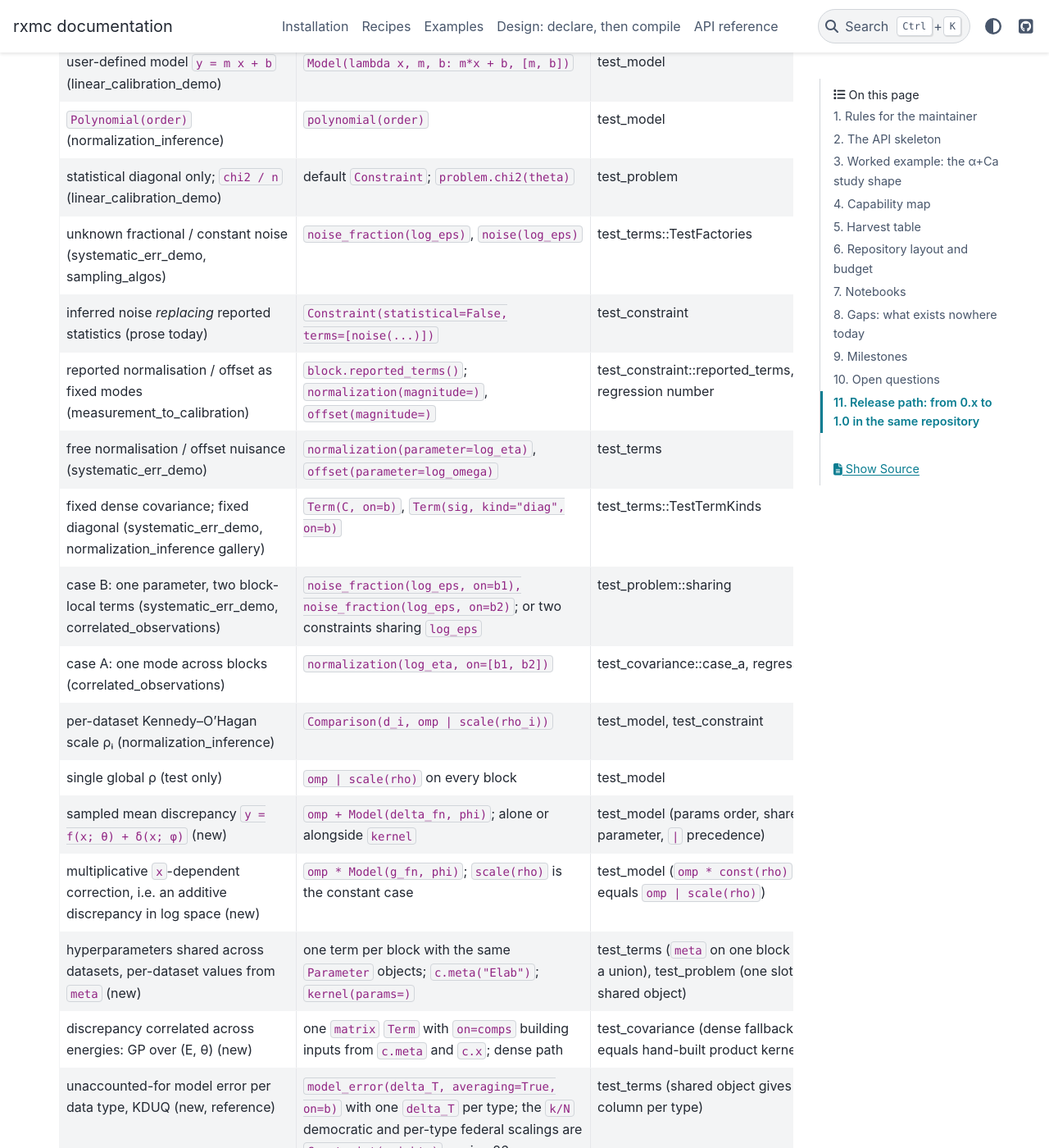
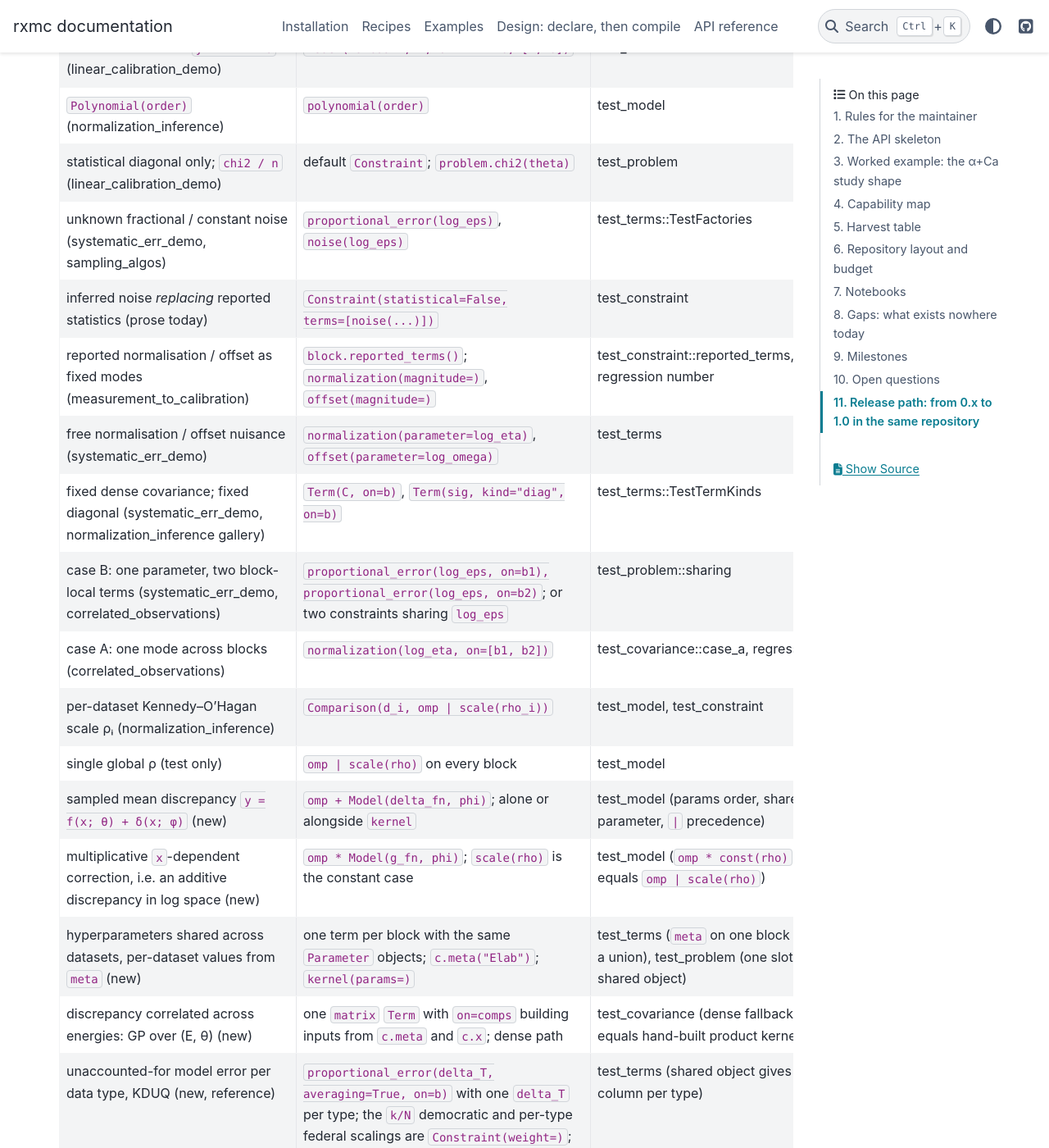
Before and after one commit to beykyle/rxmc, a Sphinx documentation site: the page built from docs/groundup_design.md, in a window 1280 px wide and 1400 px high, scrolled down 13852 px. Shown: the whole window at 82% size. Built offline with Sphinx 7.4.7 and the PyData theme 0.15.4, drawn with Linux system fonts in a browser that asks for light colours; pages that are not in the unit, such as notebooks, are missing from menus; the version number could not be read and is left out; some of the changed text lies outside the part shown.

Commit message:
Merge noise_fraction and model_error into proportional_error
Both factories built the same diagonal term scaled by a basis; the only
difference was which basis.  One factory with an `averaging` flag says it
once: `z = ym`, or `z = 0.5 * (y + ym)` when `averaging`.

Note the default changed.  `model_error` defaulted to `averaging=True`;
`proportional_error` defaults to `False`, the old `noise_fraction`
behaviour.  A caller porting `model_error(delta)` by name substitution
silently moves to the `ym` basis and must pass `averaging=True` to keep
the KDUQ spelling, as recipe 26 and the gp_discrepancy notebook now do.

Renamed throughout the docs, the recipes, the tests, and gp_discrepancy.

```diff
--- a/docs/api.rst
+++ b/docs/api.rst
@@ -49,8 +49,7 @@
    rxmc.terms.offset
    rxmc.terms.normalization
    rxmc.terms.noise
-   rxmc.terms.noise_fraction
-   rxmc.terms.model_error
+   rxmc.terms.proportional_error
    rxmc.terms.systematic
    rxmc.terms.kernel
    rxmc.terms.ones
--- a/docs/groundup_design.md
+++ b/docs/groundup_design.md
@@ -307,8 +307,7 @@
 offset(magnitude=None, parameter=None, mask=None, log=True, on=None)
 normalization(magnitude=None, parameter=None, mask=None, log=True, on=None)
 noise(parameter, log=True, basis=None, basis_params=(), on=None, coords=None)
-noise_fraction(parameter, log=True, on=None)
-model_error(parameter, averaging=True, log=True, on=None)
+proportional_error(parameter, averaging=False, log=True, on=None)
 systematic(parameter, basis, log=True, basis_params=(), on=None, coords=None)
 kernel(kernel, coords=None, amplitude=None, amplitude_params=(), jitter=1e-10,
        prefix="discrepancy", params=None, on=None) -> KernelTerm
@@ -706,12 +705,12 @@
 | user-defined model `y = m x + b` (linear_calibration_demo) | `Model(lambda x, m, b: m*x + b, [m, b])` | test_model |
 | `Polynomial(order)` (normalization_inference) | `polynomial(order)` | test_model |
 | statistical diagonal only; `chi2 / n` (linear_calibration_demo) | default `Constraint`; `problem.chi2(theta)` | test_problem |
-| unknown fractional / constant noise (systematic_err_demo, sampling_algos) | `noise_fraction(log_eps)`, `noise(log_eps)` | test_terms::TestFactories |
+| unknown fractional / constant noise (systematic_err_demo, sampling_algos) | `proportional_error(log_eps)`, `noise(log_eps)` | test_terms::TestFactories |
 | inferred noise *replacing* reported statistics (prose today) | `Constraint(statistical=False, terms=[noise(...)])` | test_constraint |
 | reported normalisation / offset as fixed modes (measurement_to_calibration) | `block.reported_terms()`; `normalization(magnitude=)`, `offset(magnitude=)` | test_constraint::reported_terms, regression number |
 | free normalisation / offset nuisance (systematic_err_demo) | `normalization(parameter=log_eta)`, `offset(parameter=log_omega)` | test_terms |
 | fixed dense covariance; fixed diagonal (systematic_err_demo, normalization_inference gallery) | `Term(C, on=b)`, `Term(sig, kind="diag", on=b)` | test_terms::TestTermKinds |
-| case B: one parameter, two block-local terms (systematic_err_demo, correlated_observations) | `noise_fraction(log_eps, on=b1), noise_fraction(log_eps, on=b2)`; or two constraints sharing `log_eps` | test_problem::sharing |
+| case B: one parameter, two block-local terms (systematic_err_demo, correlated_observations) | `proportional_error(log_eps, on=b1), proportional_error(log_eps, on=b2)`; or two constraints sharing `log_eps` | test_problem::sharing |
 | case A: one mode across blocks (correlated_observations) | `normalization(log_eta, on=[b1, b2])` | test_covariance::case_a, regression |
 | per-dataset Kennedy–O'Hagan scale ρᵢ (normalization_inference) | `Comparison(d_i, omp \| scale(rho_i))` | test_model, test_constraint |
 | single global ρ (test only) | `omp \| scale(rho)` on every block | test_model |
@@ -719,7 +718,7 @@
 | multiplicative `x`-dependent correction, i.e. an additive discrepancy in log space (new) | `omp * Model(g_fn, phi)`; `scale(rho)` is the constant case | test_model (`omp * const(rho)` equals `omp \| scale(rho)`) |
 | hyperparameters shared across datasets, per-dataset values from `meta` (new) | one term per block with the same `Parameter` objects; `c.meta("Elab")`; `kernel(params=)` | test_terms (`meta` on one block and on a union), test_problem (one slot per shared object) |
 | discrepancy correlated across energies: GP over (E, θ) (new) | one `matrix` `Term` with `on=comps` building inputs from `c.meta` and `c.x`; dense path | test_covariance (dense fallback equals hand-built product kernel) |
-| unaccounted-for model error per data type, KDUQ (new, reference) | `model_error(delta_T, averaging=True, on=b)` with one `delta_T` per type; the `k/N` democratic and per-type federal scalings are `Constraint(weight=)`; recipe 26 | test_terms (shared object gives one column per type) |
+| unaccounted-for model error per data type, KDUQ (new, reference) | `proportional_error(delta_T, averaging=True, on=b)` with one `delta_T` per type; the `k/N` democratic and per-type federal scalings are `Constraint(weight=)`; recipe 26 | test_terms (shared object gives one column per type) |
 | Peelle's Pertinent Puzzle avoidance (new, reference) | `normalization()` reads `c.ym`; the `t0` variant as a constant `mode`; recipe 27 | test_terms (data-built mode reproduces the `1/(1+n s²)` bias; prediction-built does not) |
 | stacking by leave-one-dataset-out (new, reference) | `Constraint.masked` dropping a block, `heldout_log_predictive`; recipe 28 | test_diagnostics |
 | cut / modular posterior by multiple imputation (new, reference) | stage-1 `Problem`, per-draw stage-2 `Problem` with the module fixed by closure; per-module `weight`; recipe 29 | test_problem (stage-1 marginal unchanged) |
@@ -781,7 +780,7 @@
 |---|---|---|
 | `transforms.py` | `Transform` (minus `contextual`, `_unpack`), `as_transform`, `identity`, `log`, `exp`, `_safe_log`, `_reciprocal`, `scale` | `transforms.py` |
 | `likelihood_model.py` | `Likelihood`, `GaussianLikelihood`→`Gaussian`, `StudentT`, `Chi2`, `log_likelihood` | `likelihood.py` |
-| `covariance.py` | `TermContext`, `chol_logdet`, `as_2d`, bases `ones`, `ym`, `averaging`, `x_basis`, `exp_growth`, `constant_amplitude`, `exp_growth_amplitude`; helpers `_masked`, `_full`, `_coefficient`, `_scaled_term`, `_kernel_params`; factories `statistical_term`, `offset_term`, `normalization_term`, `noise_term`, `noise_fraction_term`, `model_error_term`, `systematic_term`, `kernel_term` (drop the `_term` suffix, `support=`→`on=`) | `terms.py` |
+| `covariance.py` | `TermContext`, `chol_logdet`, `as_2d`, bases `ones`, `ym`, `averaging`, `x_basis`, `exp_growth`, `constant_amplitude`, `exp_growth_amplitude`; helpers `_masked`, `_full`, `_coefficient`, `_scaled_term`, `_kernel_params`; factories `statistical_term`, `offset_term`, `normalization_term`, `noise_term`, `proportional_error_term`, `systematic_term`, `kernel_term` (drop the `_term` suffix, `support=`→`on=`) | `terms.py` |
 | `observation_from_measurement.py` | `XS_UNIT`, `RUTHERFORD_UNIT`, `MB_PER_B`, `DEFAULT_LMAX`, `check_angle_grid`, `measurement_kwargs`; the pint registry is replaced by a fixed label table | `units.py`, `data.py` |
 | `elastic_diffxs_observation.py` | `set_up_solver`, the `calculate_normalization` conversion table, `momentum_transfer` | `reactions/elastic.py`, `data.py` |
 | `ias_pn_observation.py` | `set_up_solver` | `reactions/ias.py` |
@@ -900,7 +899,7 @@
 | `correlated_observations` | correlated_observations | emcee | case A vs B on the toy; Neudecker et al. (2014) §II.A and §II.B recreated: the multi-quantity Peelle puzzle with a spanning `matrix` term built through `c.split` | 141 s |
 | `gp_discrepancy` | gp_discrepancy | emcee (toy), dynesty (reaction) | `kernel` term; `gp_predictive_draws(problem, term, ...)`; the same defect fit with a sampled Legendre mean correction for contrast; n+⁴⁰Ca with the surface absorption missing | 617 s |
 | `robust_likelihoods` | robust_likelihoods | emcee | Student-t vs Gaussian; ν bounded on the `Parameter`; a global error scale and a USU offset per technique | 154 s |
-| `measurement_to_calibration` | measurement_to_calibration + 30s_optical_potential_calibration + the tempering/coverage section of overconfidence | dynesty | `from_measurement`, `reported_terms`, the singular-covariance error, `Constraint(weight=)`, `coverage_curve`, emcee and `dill` as other drivers, the KDUQ `model_error` spelling | 182 s |
+| `measurement_to_calibration` | measurement_to_calibration + 30s_optical_potential_calibration + the tempering/coverage section of overconfidence | dynesty | `from_measurement`, `reported_terms`, the singular-covariance error, `Constraint(weight=)`, `coverage_curve`, emcee and `dill` as other drivers, the KDUQ `proportional_error(averaging=True)` spelling | 182 s |
 | `alpha_ca_error_model_comparison` | **new** (the `jitr` quickstart's α+⁴⁴Ca data, EXFOR F0567) | dynesty | real data without errors, a four-parameter potential, log space with `log_jacobian`, the `L0`/`E0`/`L2y`/`Lgp` ladder by evidence, `masked_where`/`complement` with `heldout_log_predictive` and held-out coverage | 1197 s (alongside another notebook) |
 | `hierarchical_calibration` | **new** (recipes 24, 35, 38) | dynesty | eight schools non-centred; the hierarchy on the physics parameters; see below | 937 s (alongside another notebook) |
 
```
Also changed, not shown: docs/design.md (+5 -6 lines), docs/recipes.md (+6 -6 lines), 9 other files.
